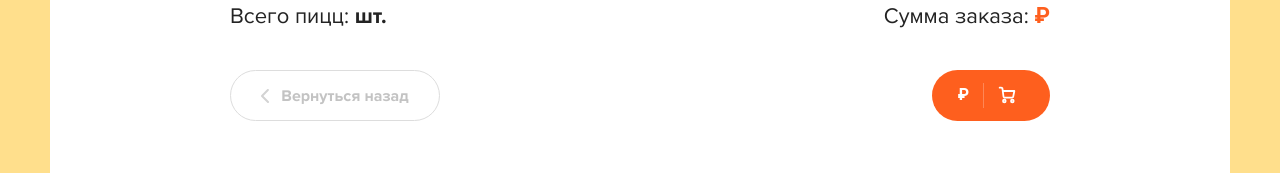
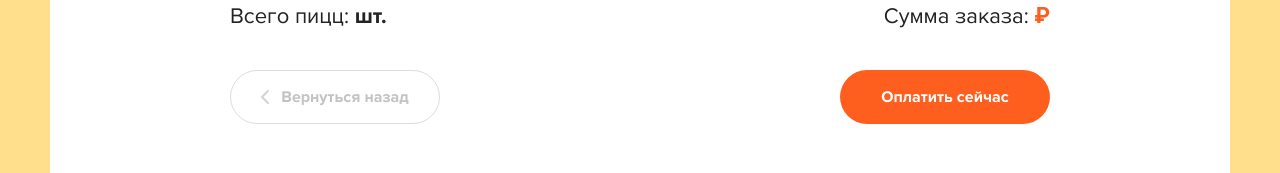
Before and after one commit to magistr25/react-pizza-shop, a React (Create React App) app: page /cart in a window 1280 px wide. Shown: the part 369-542 px from the top of the page. Built offline with nearby package versions, Linux system fonts and the light colour scheme.

Commit message:
рефакторинг <Button/>, редьюсер для корзины

```diff
--- a/src/components/Button.jsx
+++ b/src/components/Button.jsx
@@ -1,43 +1,23 @@
 import React from 'react';
+import PropTypes from "prop-types";
+import classNames from "classnames";
 
 
-const Button = ({totalPrice, totalCount}) => {
+const Button = ({onClick, className, outline, children}) => {
     return (
-        <button src="/cart.html" className="button button--cart">
-            <span>{totalPrice} ₽</span>
-            <div className="button__delimiter"></div>
-            <svg
-                width="18"
-                height="18"
-                viewBox="0 0 18 18"
-                fill="none"
-                xmlns="http://www.w3.org/2000/svg"
-            >
-                <path
-                    d="M6.33333 16.3333C7.06971 16.3333 7.66667 15.7364 7.66667 15C7.66667 14.2636 7.06971 13.6667 6.33333 13.6667C5.59695 13.6667 5 14.2636 5 15C5 15.7364 5.59695 16.3333 6.33333 16.3333Z"
-                    stroke="white"
-                    strokeWidth="1.8"
-                    strokeLinecap="round"
-                    strokeLinejoin="round"
-                />
-                <path
-                    d="M14.3333 16.3333C15.0697 16.3333 15.6667 15.7364 15.6667 15C15.6667 14.2636 15.0697 13.6667 14.3333 13.6667C13.597 13.6667 13 14.2636 13 15C13 15.7364 13.597 16.3333 14.3333 16.3333Z"
-                    stroke="white"
-                    strokeWidth="1.8"
-                    strokeLinecap="round"
-                    strokeLinejoin="round"
-                />
-                <path
-                    d="M4.78002 4.99999H16.3334L15.2134 10.5933C15.1524 10.9003 14.9854 11.176 14.7417 11.3722C14.4979 11.5684 14.1929 11.6727 13.88 11.6667H6.83335C6.50781 11.6694 6.1925 11.553 5.94689 11.3393C5.70128 11.1256 5.54233 10.8295 5.50002 10.5067L4.48669 2.82666C4.44466 2.50615 4.28764 2.21182 4.04482 1.99844C3.80201 1.78505 3.48994 1.66715 3.16669 1.66666H1.66669"
-                    stroke="white"
-                    strokeWidth="1.8"
-                    strokeLinecap="round"
-                    strokeLinejoin="round"
-                />
-            </svg>
-            <span>{totalCount}</span>
+        <button
+            onClick={onClick}
+            className={classNames('button', className,
+                {
+                    'button--outline': outline
+                })}>
+            {children}
         </button>
     )
 }
 
+Button.propTypes = {
+    onClick: PropTypes.func,
+}
+
 export default Button;
--- a/src/components/Header.jsx
+++ b/src/components/Header.jsx
@@ -27,7 +27,40 @@
 
                 <div className="header__cart">
                     <Link to={"/cart"}>
-                        <Button className="button--cart" totalPrice={totalPrice} totalCount={totalCount}/>
+                        <Button className="button--cart">
+                            <span>{totalPrice} ₽</span>
+                            <div className="button__delimiter"></div>
+                            <svg
+                                width="18"
+                                height="18"
+                                viewBox="0 0 18 18"
+                                fill="none"
+                                xmlns="http://www.w3.org/2000/svg"
+                            >
+                                <path
+                                    d="M6.33333 16.3333C7.06971 16.3333 7.66667 15.7364 7.66667 15C7.66667 14.2636 7.06971 13.6667 6.33333 13.6667C5.59695 13.6667 5 14.2636 5 15C5 15.7364 5.59695 16.3333 6.33333 16.3333Z"
+                                    stroke="white"
+                                    strokeWidth="1.8"
+                                    strokeLinecap="round"
+                                    strokeLinejoin="round"
+                                />
+                                <path
+                                    d="M14.3333 16.3333C15.0697 16.3333 15.6667 15.7364 15.6667 15C15.6667 14.2636 15.0697 13.6667 14.3333 13.6667C13.597 13.6667 13 14.2636 13 15C13 15.7364 13.597 16.3333 14.3333 16.3333Z"
+                                    stroke="white"
+                                    strokeWidth="1.8"
+                                    strokeLinecap="round"
+                                    strokeLinejoin="round"
+                                />
+                                <path
+                                    d="M4.78002 4.99999H16.3334L15.2134 10.5933C15.1524 10.9003 14.9854 11.176 14.7417 11.3722C14.4979 11.5684 14.1929 11.6727 13.88 11.6667H6.83335C6.50781 11.6694 6.1925 11.553 5.94689 11.3393C5.70128 11.1256 5.54233 10.8295 5.50002 10.5067L4.48669 2.82666C4.44466 2.50615 4.28764 2.21182 4.04482 1.99844C3.80201 1.78505 3.48994 1.66715 3.16669 1.66666H1.66669"
+                                    stroke="white"
+                                    strokeWidth="1.8"
+                                    strokeLinecap="round"
+                                    strokeLinejoin="round"
+                                />
+                            </svg>
+                            <span>{totalCount}</span>
+                        </Button>
                     </Link>
                 </div>
             </div>
--- a/src/components/PizzaBlock/index.jsx
+++ b/src/components/PizzaBlock/index.jsx
@@ -1,6 +1,7 @@
 import React, {useState} from 'react';
 import PropTypes from 'prop-types';
 import classNames from 'classnames';
+import {Button} from "../index";
 
 const PizzaBlock = ({imageUrl, name, types, sizes, price, category, rating}) => {
     const typeNames = ['тонкое', 'традиционное'];
@@ -77,7 +78,7 @@
             </div>
             <div className="pizza-block__bottom">
                 <div className="pizza-block__price">{price}</div>
-                <div className="button button--outline button--add">
+                <Button className="button--add" outline>
                     <svg
                         width="12"
                         height="12"
@@ -92,7 +93,7 @@
                     </svg>
                     <span>Добавить</span>
                     <i>2</i>
-                </div>
+                </Button>
             </div>
         </div>
     )
--- a/src/redux/actions/filters.js
+++ b/src/redux/actions/filters.js
@@ -1,6 +1,3 @@
-import axios from "axios";
-import {setLoadedAC} from "./pizzas";
-
 let SET_SORT_BY = 'SET_SORT_BY';
 let SET_CATEGORY = 'SET_CATEGORY';
 
--- a/src/redux/reducers/cart.js
+++ b/src/redux/reducers/cart.js
@@ -7,16 +7,14 @@
 
 const cart = (state = initialState, action) => {
     switch (action.type) {
-        case 'SET_TOTAL_PRICE':
+        case 'ADD_PIZZA_TO_CART':
             return {
                 ...state,
-                totalPrice: action.payload,
+                items: {
+                    [action.payload.id]: [...state.items[action.payload.id], action.payload],
+                }
             };
-        case 'SET_TOTAL_COUNT':
-            return {
-                ...state,
-                itemsCount: action.payload
-            };
+
         default:
             return state;
     }
```
Also changed, not shown: src/redux/actions/cart.js (added, +8 -0 lines).
